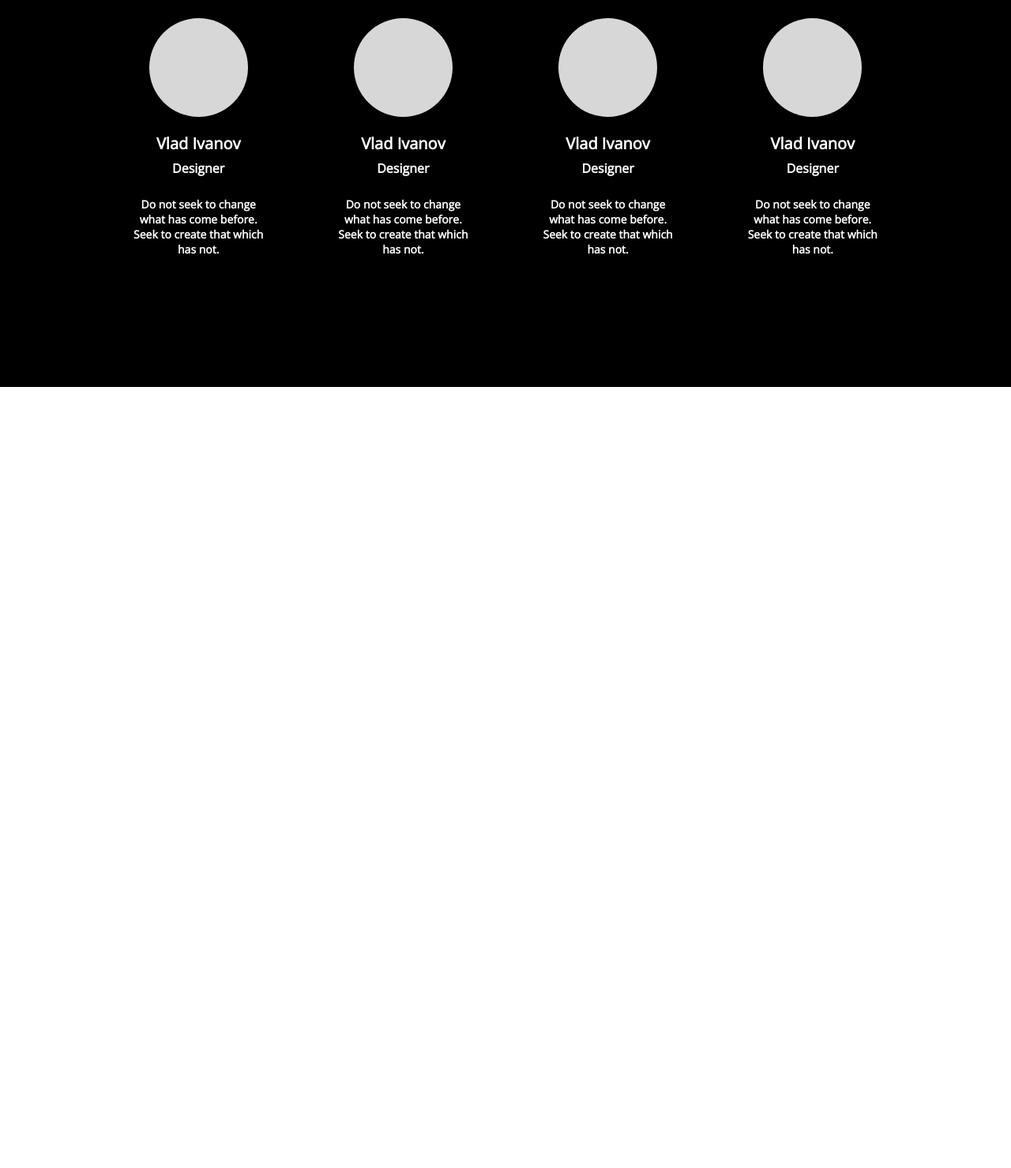
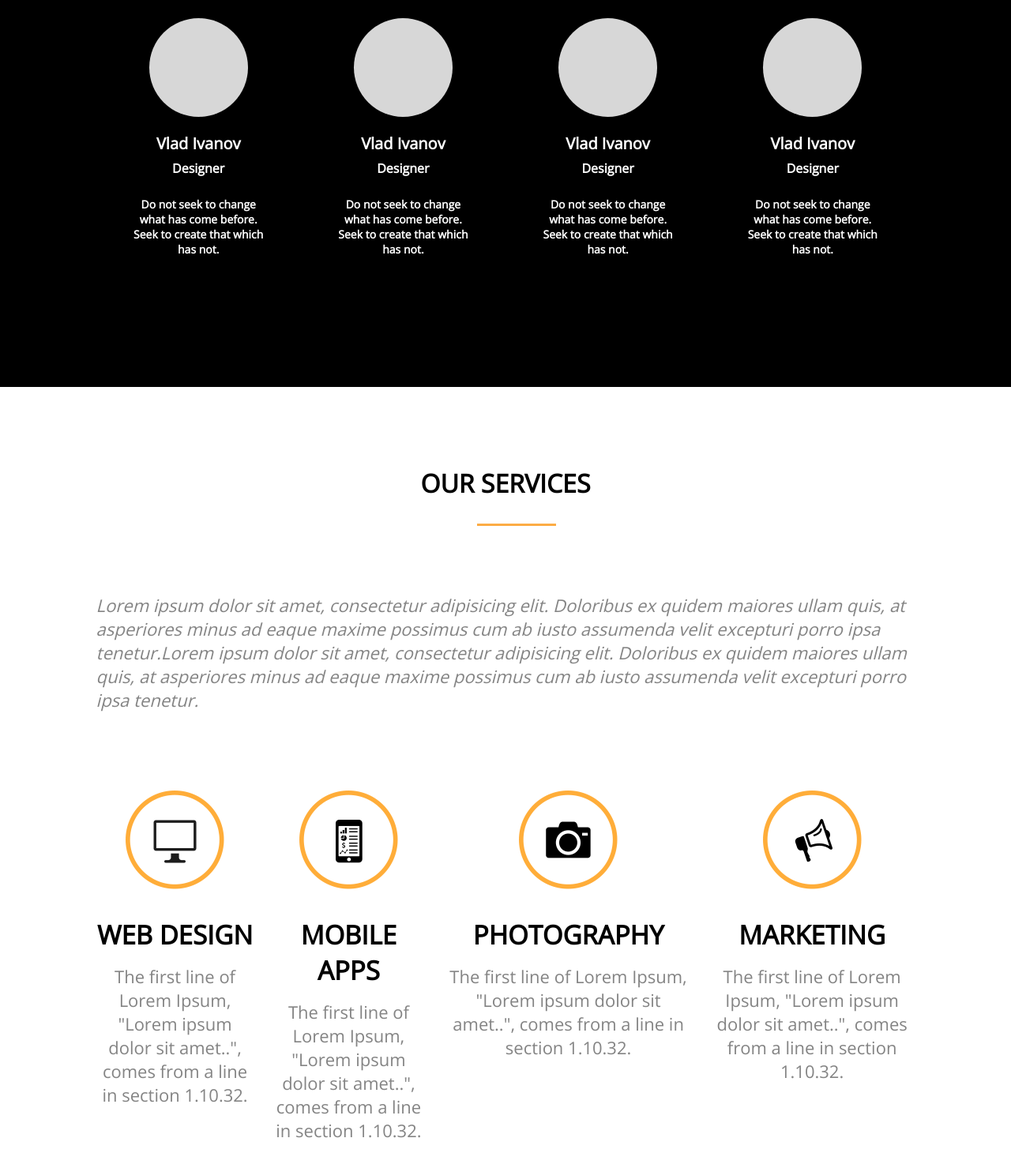
Before and after one commit to ADORDUKE/FirstProjectOnHtml, a plain HTML site: page index.html in a window 1280 px wide. Shown: the part 1682-3161 px from the top of the page at 79% size. Before the commit the page ends 2172 px from the top, so only its background shows below. Drawn offline with nearby package versions, Linux system fonts and the light colour scheme.

Commit message:
add info

```diff
--- a/index.html
+++ b/index.html
@@ -79,6 +79,38 @@
                 </div>
             </div>
         </div>
+        <div class="main__services">
+            <div class="wrapper">
+                <h1>OUR SERVICES</h1>
+                <div class="line"></div>
+                <p><i>Lorem ipsum dolor sit amet, consectetur adipisicing elit. Doloribus ex quidem maiores ullam quis, at asperiores minus ad
+                eaque maxime possimus cum ab iusto assumenda velit excepturi porro ipsa tenetur.Lorem ipsum dolor sit amet, consectetur
+                adipisicing elit. Doloribus ex quidem maiores ullam quis, at asperiores minus ad eaque maxime possimus cum ab iusto
+                assumenda velit excepturi porro ipsa tenetur.</i></p>
+                <div class="services__cards">
+                    <div class="services__card">
+                        <img src="images/pc.png" alt="No photo">
+                        <h4>WEB DESIGN</h4>
+                        <p>The first line of Lorem Ipsum, "Lorem ipsum dolor sit amet..", comes from a line in section 1.10.32.</p>
+                    </div>
+                    <div class="services__card">
+                        <img src="images/mobile.png" alt="No photo">
+                        <h4>MOBILE APPS</h4>
+                        <p>The first line of Lorem Ipsum, "Lorem ipsum dolor sit amet..", comes from a line in section 1.10.32.</p>
+                    </div>
+                    <div class="services__card">
+                        <img src="images/photo.png" alt="No photo">
+                        <h4>PHOTOGRAPHY</h4>
+                        <p>The first line of Lorem Ipsum, "Lorem ipsum dolor sit amet..", comes from a line in section 1.10.32.</p>
+                    </div>
+                    <div class="services__card">
+                        <img src="images/sound.png" alt="No photo">
+                        <h4>MARKETING</h4>
+                        <p>The first line of Lorem Ipsum, "Lorem ipsum dolor sit amet..", comes from a line in section 1.10.32.</p>
+                    </div>
+                </div>
+            </div>
+        </div>
     </main>
     <script src="script.js"></script>
 </body>
--- a/style.css
+++ b/style.css
@@ -130,7 +130,7 @@ span{
     width: 100px;
     background: #fcac45;
     position: relative;
-    left:47.5%;
+    left:46.5%;
     margin-bottom: 85px;
 }
 .photo{
@@ -162,6 +162,32 @@ span{
     margin: 0 40px;
 }
 
+.services__cards{
+    text-align: center;
+    display: grid;
+    grid-template-columns: auto auto auto auto;
+    grid-column-gap:20px;
+    padding: 100px 0 165px 0;
+}
+
+.main__services h1{
+    text-align: center;
+    padding: 100px 0 30px 0;
+}
+.main__services p{
+   color: #848484;
+   font-size: 22px;
+
+}
+.services__card h4{
+    margin-top: 30px;
+    margin-bottom: 15px;
+    font-size: 33px;
+}
+.services__card p{
+
+    font-size: 22px;
+}
 
 /*Nav*/
 @media screen and (max-width:1200px)  {
@@ -246,8 +272,11 @@ span{
         flex-direction: column;
     }
     .line{
-        position: relative;
-        right:45%;
+        left:37%;
+    }
+
+    .services__cards{
+        grid-template-columns: auto;
     }
 }
 
```
Also changed, not shown: images/mobile.png (added), images/pc.png (added), images/photo.png (added), images/sound.png (added).
